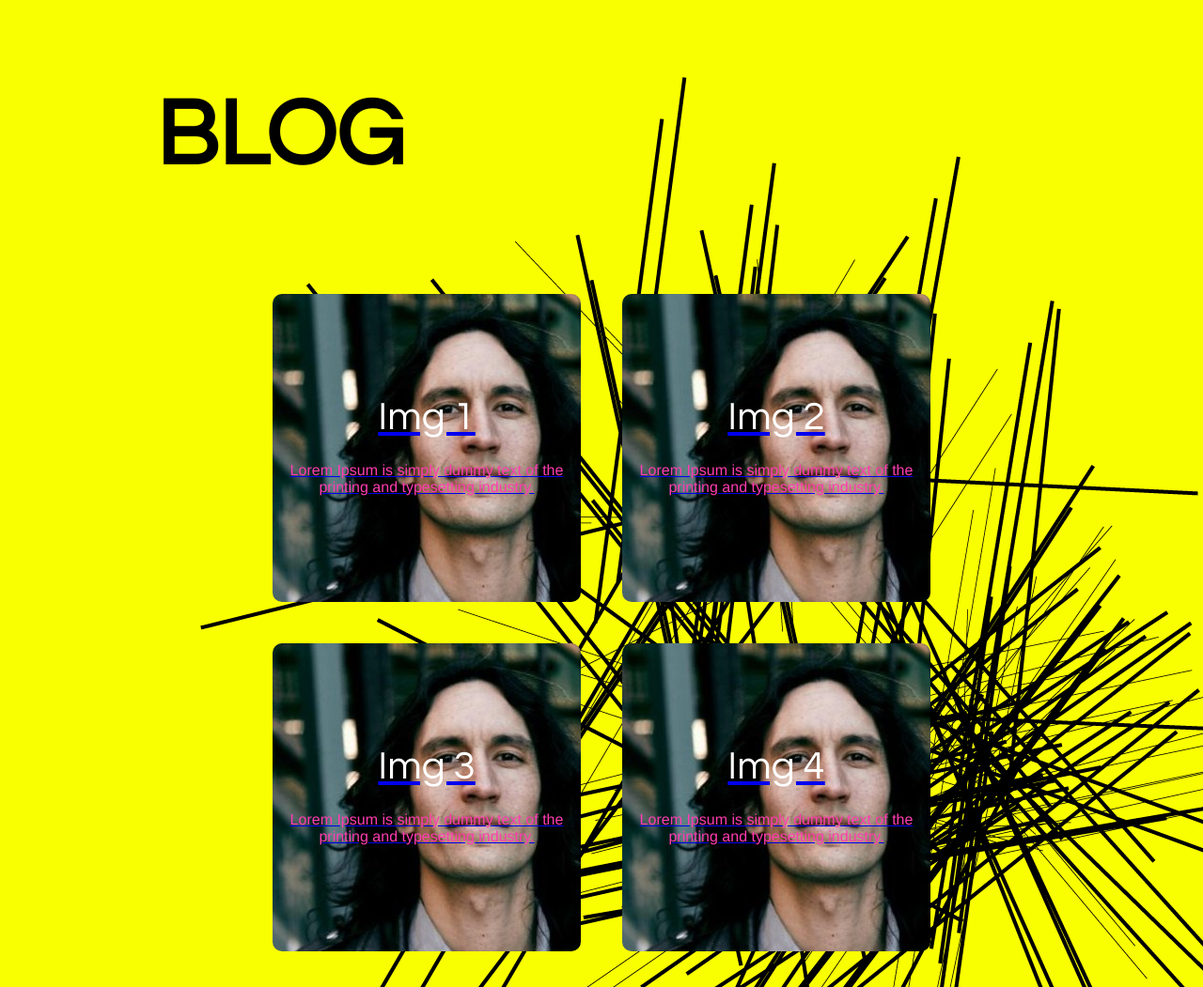
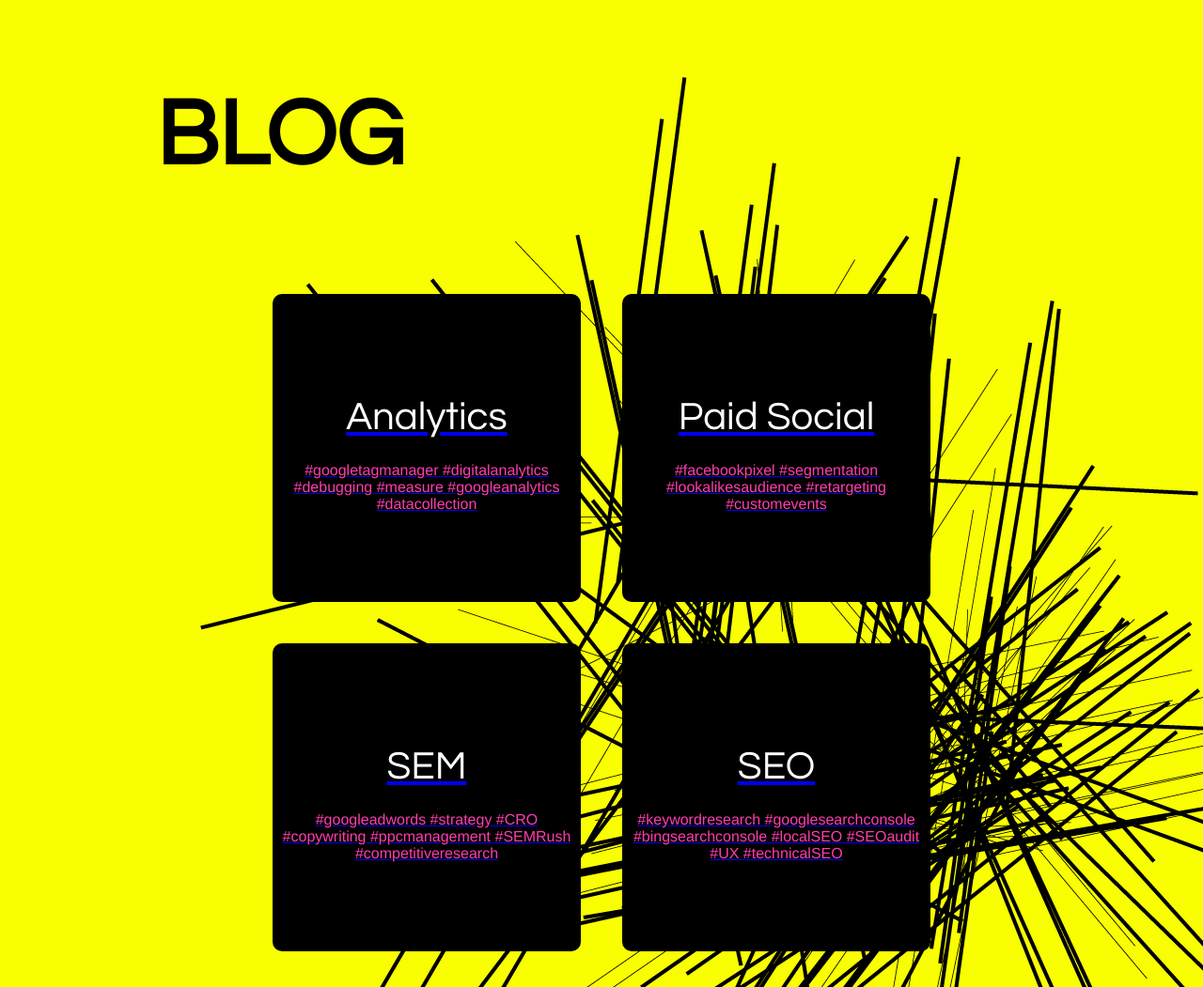
Before and after one commit to lpzraf/website-prototype, a plain HTML site: page website-prototype/blog/blog.html in a window 1280 px wide. Shown: the part 126-1177 px from the top of the page at 94% size. Drawn offline with Linux system fonts and the light colour scheme.

Commit message:
Updated the blog

```diff
--- a/website-prototype/blog/blog.html
+++ b/website-prototype/blog/blog.html
@@ -21,32 +21,32 @@
         <li>
             <div class="box img1">
               <a href="#">
-                <h3>Img 1</h3>
-                <p>Lorem Ipsum is simply dummy text of the printing and typesetting industry.</p>
+                <h3>Analytics</h3>
+                <p>#googletagmanager #digitalanalytics #debugging #measure #googleanalytics #datacollection</p>
               </a>
             </div>
         </li>
            <li>
             <div class="box img2">
               <a href="#">
-                <h3>Img 2</h3>
-                <p>Lorem Ipsum is simply dummy text of the printing and typesetting industry.</p>
+                <h3>Paid Social</h3>
+                <p>#facebookpixel #segmentation #lookalikesaudience #retargeting #customevents</p>
               </a>
             </div>
         </li>
            <li>
             <div class="box img3">
               <a href="#">
-                <h3>Img 3</h3>
-                <p>Lorem Ipsum is simply dummy text of the printing and typesetting industry.</p>
+                <h3>SEM</h3>
+                <p>#googleadwords #strategy #CRO #copywriting #ppcmanagement #SEMRush #competitiveresearch</p>
               </a>
             </div>
         </li>
            <li>
             <div class="box img4">
               <a href="#">
-                <h3>Img 4</h3>
-                <p>Lorem Ipsum is simply dummy text of the printing and typesetting industry.</p>
+                <h3>SEO</h3>
+                <p>#keywordresearch #googlesearchconsole #bingsearchconsole #localSEO #SEOaudit #UX #technicalSEO</p>
               </a>
             </div>
         </li>
--- a/website-prototype/blog/style.css
+++ b/website-prototype/blog/style.css
@@ -93,20 +93,24 @@ h1 {
 
 .img1 {
  background: linear-gradient((rgba(0,0,0,0.50)), rgba(0,0,0,0.10));
- background-image: url(Rafael-Lopez-Digital-Marketing-1.jpg);
+ /*background-image: url(Rafael-Lopez-Digital-Marketing-1.jpg);*/
+ background-color: black;
 }
 
 .img2 {
  background: linear-gradient((rgba(0,0,0,0.50)), rgba(0,0,0,0.10));
- background-image: url(Rafael-Lopez-Digital-Marketing-2.jpg);
+ /*background-image: url(Rafael-Lopez-Digital-Marketing-2.jpg);*/
+ background-color: black;
 }
 .img3 {
   background: linear-gradient((rgba(0,0,0,0.50)), rgba(0,0,0,0.10));
-  background-image: url(Rafael-Lopez-Digital-Marketing-3.jpg);
+  /*background-image: url(Rafael-Lopez-Digital-Marketing-3.jpg);*/
+  background-color: black;
 }
 .img4 {
   background: linear-gradient((rgba(0,0,0,0.50)), rgba(0,0,0,0.10));
-  background-image: url(Rafael-Lopez-Digital-Marketing-4.jpg);
+/*  background-image: url(Rafael-Lopez-Digital-Marketing-4.jpg);*/
+  background-color: black;
 }
 
 .box{
```
